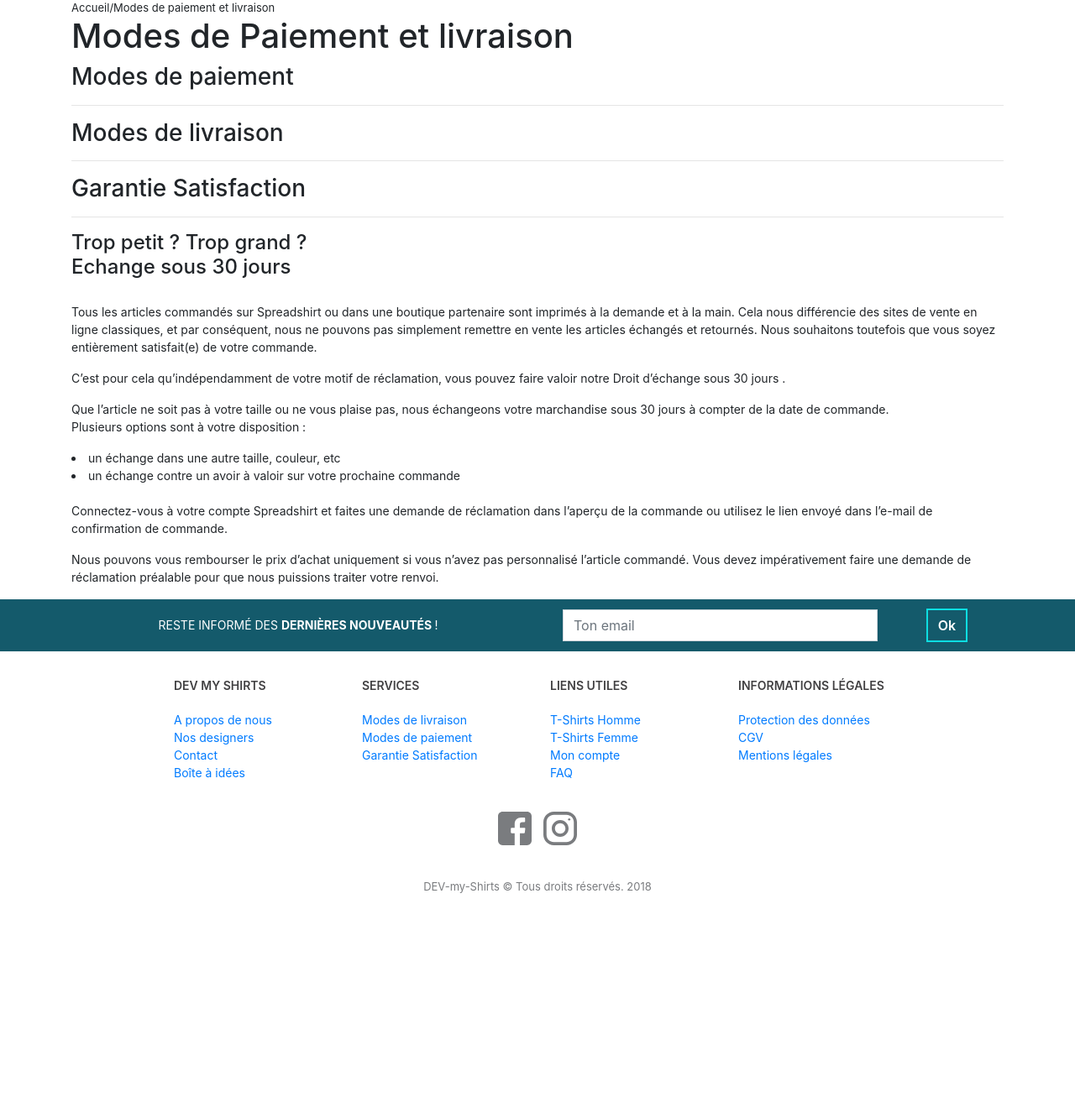
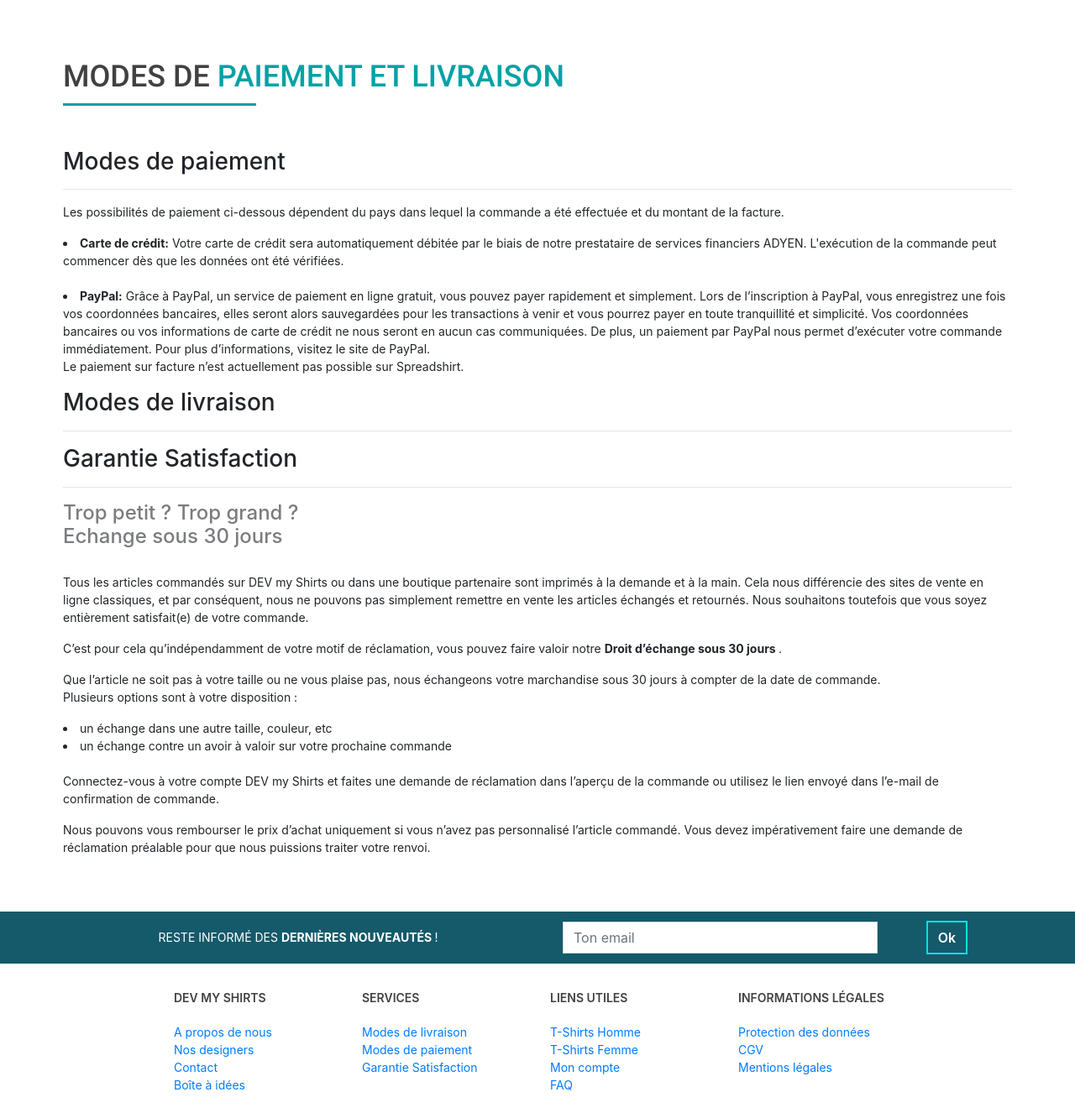
Before and after one commit to benoitpetit/web-symfony, a Symfony app: template templates/information/info_payment.html.twig in a window 1280 px wide. Shown: the part 138-1464 px from the top of the page at 84% size. Before the commit the page ends 1202 px from the top, so only its background shows below. Run offline with Twig, Linux system fonts and the light colour scheme; the template is opened without the code that fills it, so the values that code supplies are empty; some libraries are stand-ins or nearby versions.

Commit message:
Maj infoPL + liens footer

```diff
--- a/templates/information/info_payment.html.twig
+++ b/templates/information/info_payment.html.twig
@@ -4,19 +4,25 @@
 
 {% block body %}
 
-<div class="container">
+<div class="container legal-text">
 
-    <!-- FIL D'ARIANE -->
-    <div class="ariane"> Accueil/Modes de paiement et livraison </div>
 
-    <!-- RGPG -->
     <h1> Modes de <span>Paiement et livraison</span> </h1>
     <div class="ligne"></div>
 
     <div class="text">
 
-        <h3>Modes de paiement</h3>
+        <h3 id="pay">Modes de paiement</h3>
         <hr>
+        <p> Les possibilités de paiement ci-dessous dépendent du pays dans lequel la commande a été effectuée et du montant de la facture.
+
+            <li><strong>Carte de crédit:</strong>  Votre carte de crédit sera automatiquement débitée par le biais de notre prestataire de services financiers ADYEN.
+            L'exécution de la commande peut commencer dès que les données ont été vérifiées.</li><br>
+            <li><strong> PayPal:</strong> Grâce à PayPal, un service de paiement en ligne gratuit, vous pouvez payer rapidement et simplement. Lors de l’inscription à PayPal,
+            vous enregistrez une fois vos coordonnées bancaires, elles seront alors sauvegardées pour les transactions à venir et vous pourrez payer en toute
+            tranquillité et simplicité. Vos coordonnées bancaires ou vos informations de carte de crédit ne nous seront en aucun cas communiquées.
+            De plus, un paiement par PayPal nous permet d’exécuter votre commande immédiatement. Pour plus d’informations, visitez le site de PayPal.</li>
+            Le paiement sur facture n’est actuellement pas possible sur Spreadshirt.</p>
 
 
 
@@ -24,22 +30,22 @@
         <hr>
 
 
-        <h3>Garantie Satisfaction</h3>
+        <h3 id="satisf">Garantie Satisfaction</h3>
         <hr>
             <h4>Trop petit ? Trop grand ?<br>
             Echange sous 30 jours</h4> <br>
 
-            <p>Tous les articles commandés sur Spreadshirt ou dans une boutique partenaire sont imprimés à la demande et à la main.
+            <p>Tous les articles commandés sur DEV my Shirts ou dans une boutique partenaire sont imprimés à la demande et à la main.
             Cela nous différencie des sites de vente en ligne classiques, et par conséquent, nous ne pouvons pas simplement remettre en vente les articles échangés et retournés.
             Nous souhaitons toutefois que vous soyez entièrement satisfait(e) de votre commande.</p>
-            <p>C’est pour cela qu’indépendamment de votre motif de réclamation, vous pouvez faire valoir notre <span> Droit d’échange sous 30 jours </span>.</p>
+            <p>C’est pour cela qu’indépendamment de votre motif de réclamation, vous pouvez faire valoir notre <strong> Droit d’échange sous 30 jours </strong>.</p>
             <p>Que l’article ne soit pas à votre taille ou ne vous plaise pas, nous échangeons votre marchandise sous 30 jours à compter de la date de commande. <br>
                 Plusieurs options sont à votre disposition :</p>
 
             <li> un échange dans une autre taille, couleur, etc </li>
             <li> un échange contre un avoir à valoir sur votre prochaine commande </li> <br>
 
-            <p>Connectez-vous à votre compte Spreadshirt et faites une demande de réclamation dans l’aperçu de la commande ou utilisez le lien envoyé dans l’e-mail
+            <p>Connectez-vous à votre compte DEV my Shirts et faites une demande de réclamation dans l’aperçu de la commande ou utilisez le lien envoyé dans l’e-mail
             de confirmation de commande.</p>
 
             <p>Nous pouvons vous rembourser le prix d’achat uniquement si vous n’avez pas personnalisé l’article commandé.
--- a/templates/partials/footer.html.twig
+++ b/templates/partials/footer.html.twig
@@ -37,9 +37,9 @@
             <div class="col-md-3">
                 <span> Services </span>
                 <ul>
-                    <li><a href="{{ path('infopl') }}"> Modes de livraison </a></li>
-                    <li><a href="{{ path('infopl') }}"> Modes de paiement </a></li>
-                    <li><a href="{{ path('infopl') }}"> Garantie Satisfaction </a></li>
+                    <li><a href="{{ path('infopl') }} "> Modes de livraison </a></li>
+                    <li><a href="{{ path('infopl', {'_fragment': 'pay'}) }}"> Modes de paiement </a></li>
+                    <li><a href="{{ path('infopl', {'_fragment': 'satisf'}) }}"> Garantie Satisfaction </a></li>
                 </ul>
             </div>
             <div class="col-md-3">
```
Also changed, not shown: public/assets/style/pages/contact.scss, public/assets/style/pages/legals.scss, public/assets/style/style.min.css, 1 other file.
